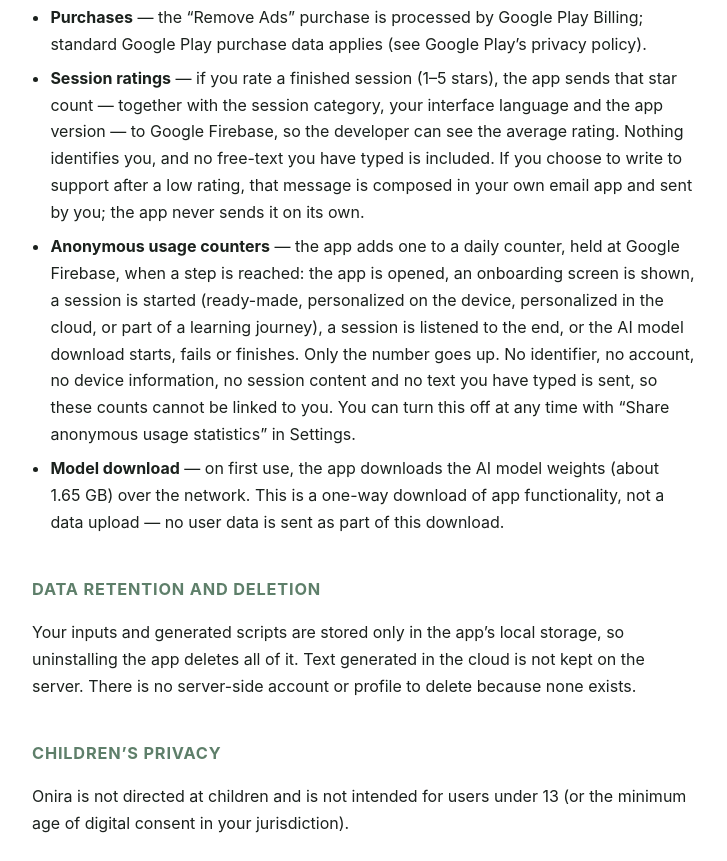
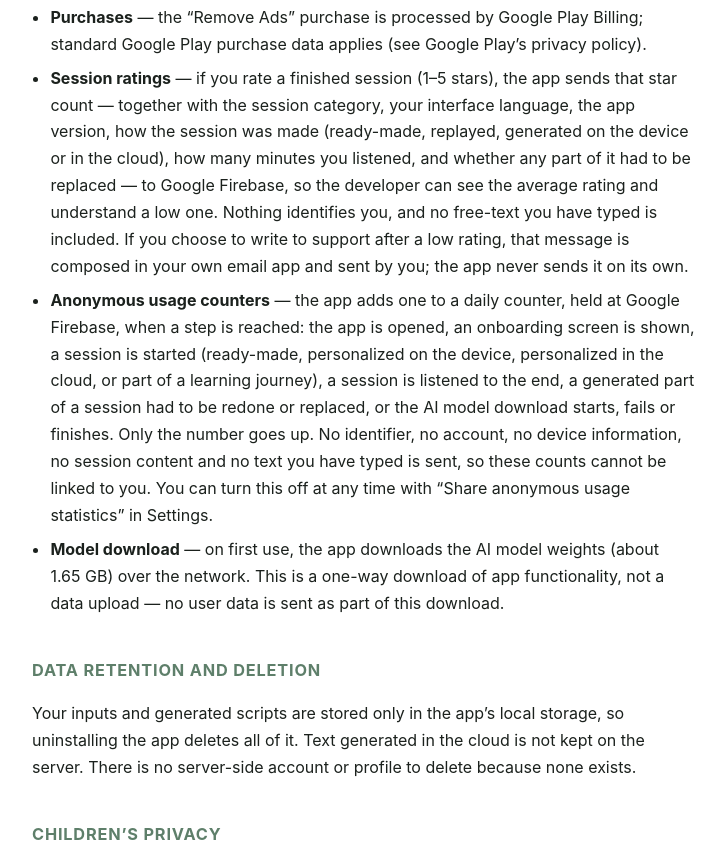
Before and after one commit to cfournel/mindease-privacy-policy, a plain HTML site: page privacy/index.html in a window 1280 px wide. Shown: the part 1321-2182 px from the top of the page, without its empty margins (276-1003 px from the left). Drawn offline with Linux system fonts and the light colour scheme.

Commit message:
Privacy policy: a rating carries how the session was made; counters for replaced parts (mindease#53)
Co-Authored-By: Claude Opus 5.5 <noreply@anthropic.com>
Claude-Session: https://claude.ai/code/session_013EwwDtERZW3AFNTZGjjWg5

```diff
--- a/privacy/index.html
+++ b/privacy/index.html
@@ -36,7 +36,7 @@
 </div></header>
 <main class="wrap">
 <h1>Privacy Policy</h1>
-<p class="muted">Last updated: 8 November 2026</p>
+<p class="muted">Last updated: 16 November 2026</p>
 
 <p class="lede">Onira is designed so that your personal reflections and generated
 hypnosis sessions stay on your device by default. One optional feature, cloud
@@ -87,8 +87,10 @@ generation, changes that for the sessions you choose to write in the cloud (see
     Play&rsquo;s privacy policy).</li>
   <li><strong>Session ratings</strong> &mdash; if you rate a finished session (1&ndash;5
     stars), the app sends that star count &mdash; together with the session category,
-    your interface language and the app version &mdash; to Google Firebase, so the
-    developer can see the average rating. Nothing identifies you, and no free-text you
+    your interface language, the app version, how the session was made (ready-made,
+    replayed, generated on the device or in the cloud), how many minutes you listened,
+    and whether any part of it had to be replaced &mdash; to Google Firebase, so the
+    developer can see the average rating and understand a low one. Nothing identifies you, and no free-text you
     have typed is included. If you choose to write to support after a low rating, that
     message is composed in your own email app and sent by you; the app never sends it
     on its own.</li>
@@ -96,7 +98,8 @@ generation, changes that for the sessions you choose to write in the cloud (see
     held at Google Firebase, when a step is reached: the app is opened, an onboarding
     screen is shown, a session is started (ready-made, personalized on the device,
     personalized in the cloud, or part of a learning journey), a session is listened to
-    the end, or the AI model download starts, fails or finishes. Only the number goes
+    the end, a generated part of a session had to be redone or replaced, or the AI model
+    download starts, fails or finishes. Only the number goes
     up. No identifier, no account, no device information, no session content and no text
     you have typed is sent, so these counts cannot be linked to you. You can turn this
     off at any time with &ldquo;Share anonymous usage statistics&rdquo; in Settings.</li>
```
